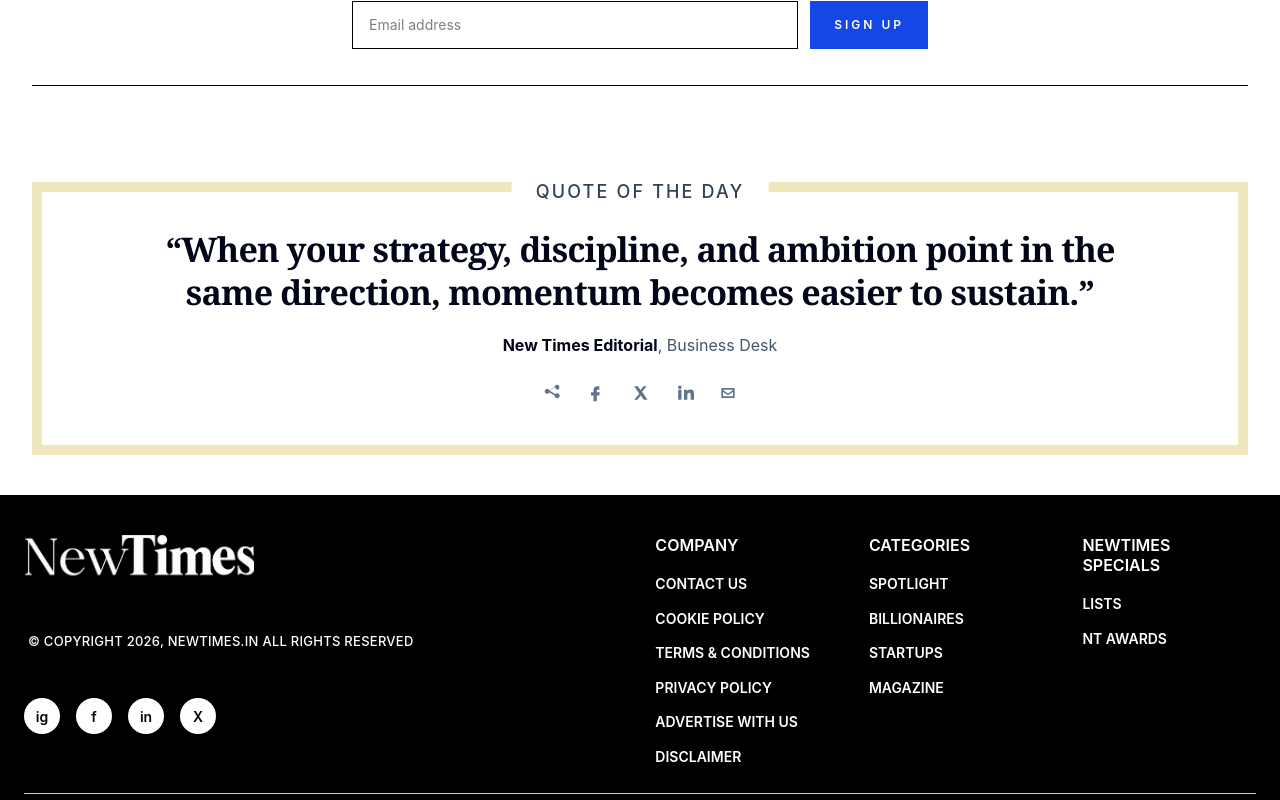
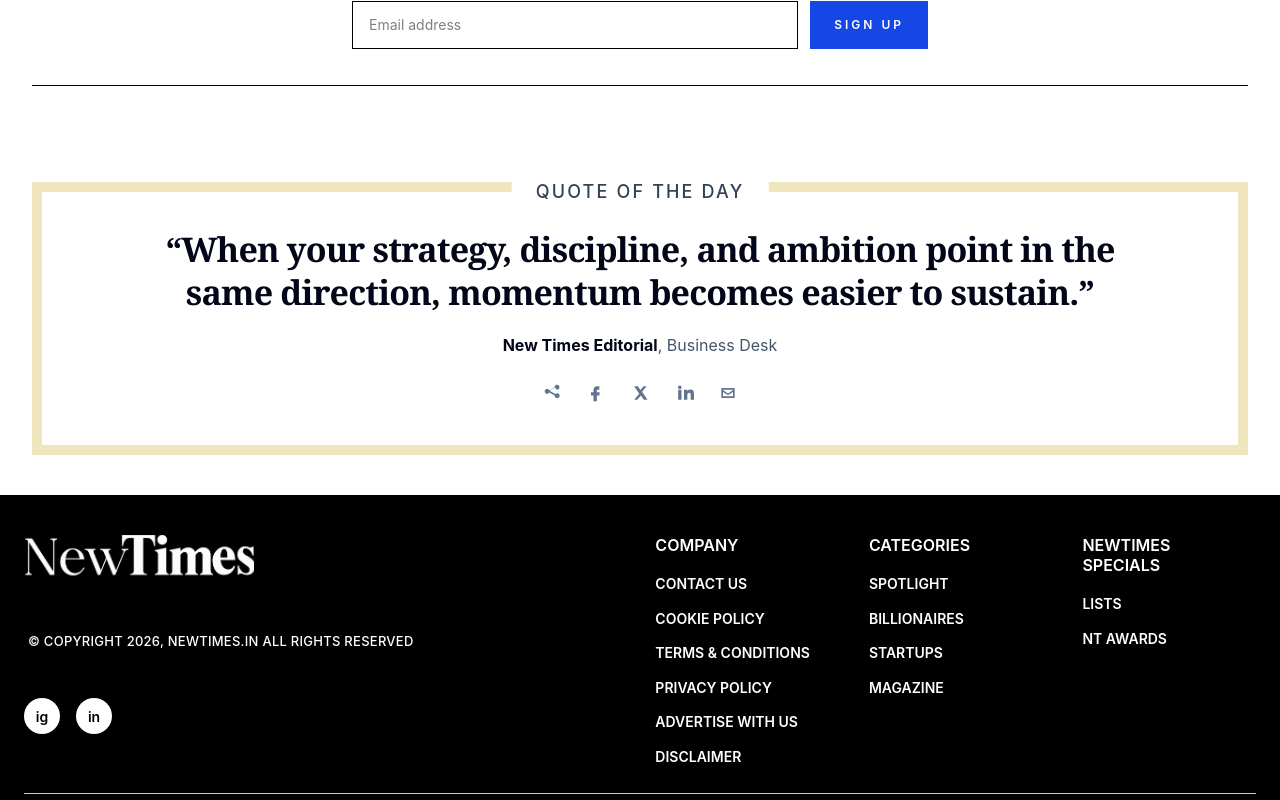
Before and after one commit to paperplanesllp/New-Times, a React (Vite) app: page / in a window 1280 px wide. Shown: the part 8917-9717 px from the top of the page. Built offline with nearby package versions, Linux system fonts and the light colour scheme.

Commit message:
Update footer

```diff
--- a/src/component/Footer.jsx
+++ b/src/component/Footer.jsx
@@ -23,7 +23,18 @@ const specialLinks = [
 
 ];
 
-const socials = [  'ig',  'f', 'in', 'X'];
+const socials = [
+  {
+    label: 'Instagram',
+    text: 'ig',
+    href: 'https://www.instagram.com/newtimesindia/',
+  },
+  {
+    label: 'LinkedIn',
+    text: 'in',
+    href: 'https://www.newtimes.in/',
+  },
+];
 
 function FooterColumn({ title, children, items }) {
   return (
@@ -73,12 +84,14 @@ export default function Footer() {
             <div className="mt-[46px] flex flex-wrap gap-4">
               {socials.map((item) => (
                 <a
-                  key={item}
-                  href={`#social-${item}`}
+                  key={item.label}
+                  href={item.href}
+                  target="_blank"
+                  rel="noreferrer"
                   className="flex h-[36px] w-[36px] items-center justify-center rounded-full bg-white font-sans text-[14px] font-semibold text-black no-underline"
-                  aria-label={`Social ${item}`}
+                  aria-label={item.label}
                 >
-                  {item}
+                  {item.text}
                 </a>
               ))}
             </div>
```
